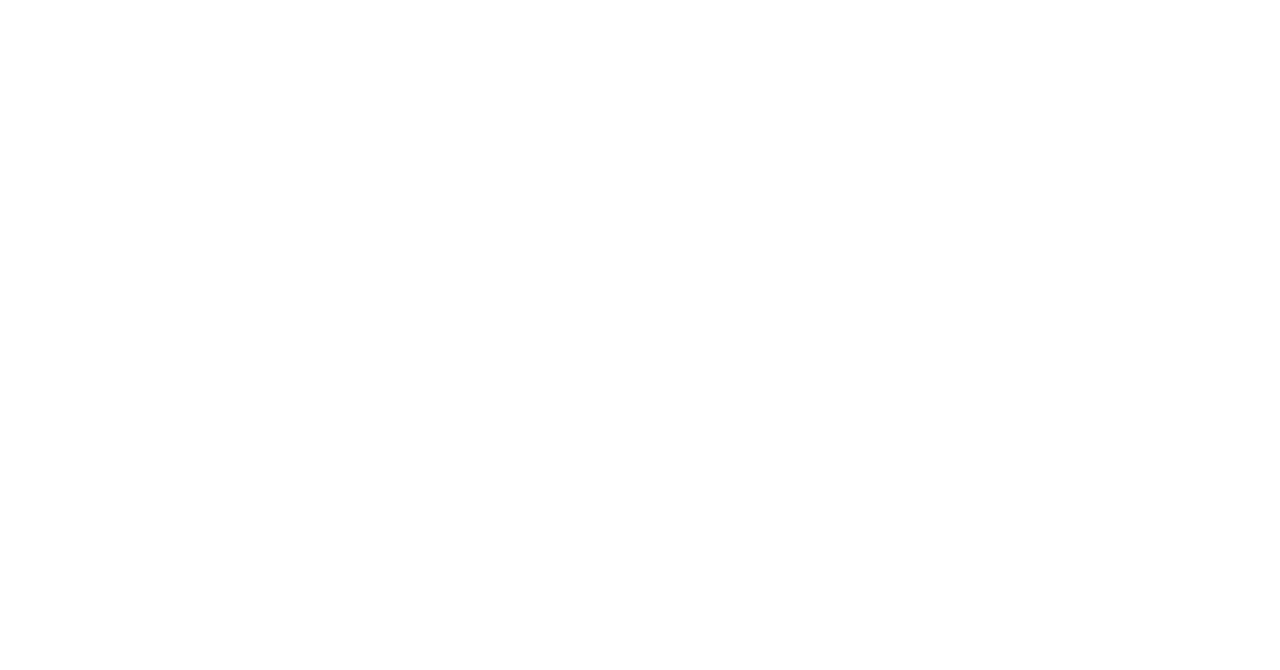
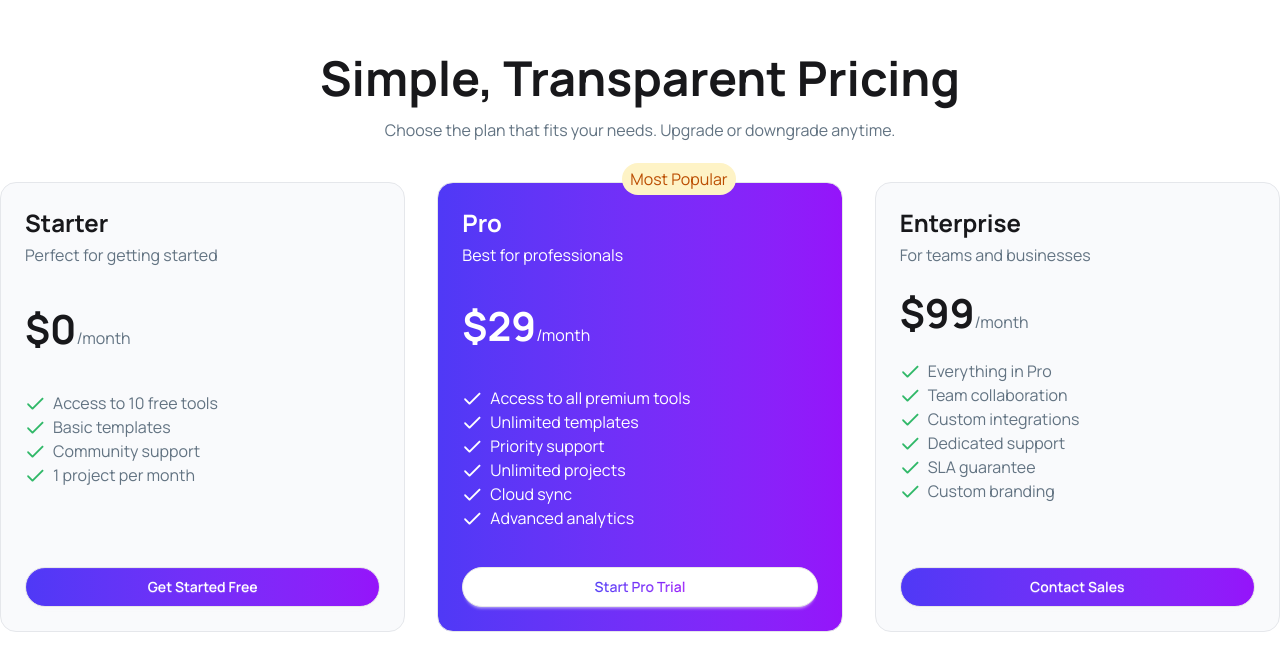
Before and after one commit to Zihad-1883/Zihad-Assignment-6, a React (Vite) app: page / in a window 1280 px wide. Shown: the part 3536-4206 px from the top of the page. Before the commit the page ends 3490 px from the top, so only its background shows below. Built offline with nearby package versions, Linux system fonts and the light colour scheme.

Commit message:
pricing section done

```diff
--- a/src/App.jsx
+++ b/src/App.jsx
@@ -5,6 +5,7 @@
 import Stats from './Components/Stats'
 import Tools from './Components/Tools'
 import GetStarted from './Components/GetStarted'
+import Pricing from './Components/Pricing'
 
 const getProducts = async() => {
     const res = await fetch('/products.json');
@@ -28,6 +29,7 @@
           <Tools productsPromise={productsPromise} buyNow={buyNow} setBuyNow={setBuyNow}></Tools>
        </Suspense>
        <GetStarted></GetStarted>
+       <Pricing></Pricing>
     </>
   )
 }
--- a/src/Components/GetStarted.jsx
+++ b/src/Components/GetStarted.jsx
@@ -10,7 +10,7 @@
                 <h2 className="text-5xl font-bold mb-4">Get Started in 3 Steps</h2>
                 <p className="text-[#627382]">Start using premium digital tools in minutes, not hours.</p>
             </div>
-            <div className="container mx-auto grid grid-cols-3 gap-8">
+            <div className="container mx-auto grid md:grid-cols-2 lg:grid-cols-3 gap-8">
                 <div className="bg-white rounded-2xl shadow-sm p-8">
                     <div className="text-right">
                         <span className="text-right text-white p-2 bg-linear-to-r from-[#4f39f6] to-[#9514fa] rounded-full">01</span>
--- /dev/null
+++ b/src/Components/Pricing.jsx
@@ -0,0 +1,119 @@
+import React from 'react';
+import Check from '../assets/Check.png'
+import CheckWhite from '../assets/CheckWhite.png'
+
+const Pricing = () => {
+    return (
+        <div className="container mx-auto my-25">
+
+            <div className="text-center">
+                <h2 className="text-5xl font-bold mb-4">Simple, Transparent Pricing</h2>
+                <p className="text-[#627382]">Choose the plan that fits your needs. Upgrade or downgrade anytime.</p>
+            </div>
+
+            <div className="grid md:grid-cols-2 lg:grid-cols-3 gap-8 mt-10">
+
+                <div className="bg-[#F9FAFC] p-6 flex flex-col justify-between border-1 border-gray-200 rounded-2xl">
+                    <div>
+                        <h4 className="text-2xl font-bold mb-1">Starter</h4>
+                        <p className="text-[#627382]">Perfect for getting started</p>
+                    </div>
+                    <h3 className="my-4"><span className="text-[40px] font-bold">$0</span><span className="text-[#627382]">/month</span></h3>
+                    <div>
+                        <div className="flex items-center gap-2">
+                            <img src={Check} alt="" />
+                            <p className="text-[#627382]">Access to 10 free tools</p>
+                        </div>
+                        <div className="flex items-center gap-2">
+                            <img src={Check} alt="" />
+                            <p className="text-[#627382]">Basic templates</p>
+                        </div>
+                        <div className="flex items-center gap-2">
+                            <img src={Check} alt="" />
+                            <p className="text-[#627382]">Community support</p>
+                        </div>
+                        <div className="flex items-center gap-2">
+                            <img src={Check} alt="" />
+                            <p className="text-[#627382]">1 project per month</p>
+                        </div>
+                    </div>
+                    <button className="btn bg-linear-to-r from-[#4f39f6] to-[#9514fa] font-semibold text-white rounded-full w-full mt-16">Get Started Free</button>
+                </div>
+
+                <div className="bg-linear-to-r from-[#4f39f6] to-[#9514fa] flex flex-col justify-between p-6 border-1 border-gray-200 rounded-2xl relative">
+                    <span className="text-[#BB4D00] bg-[#FEF3C6] px-2 py-1 rounded-full absolute -top-5 left-35 xl:left-46">Most Popular</span>
+                    <div>
+                        <h4 className="text-2xl font-bold mb-1 text-white">Pro</h4>
+                        <p className="text-[#627382] text-white">Best for professionals</p>
+                    </div>
+                    <h3 className="my-4"><span className="text-[40px] font-bold text-white">$29</span><span className="text-[#627382] text-white">/month</span></h3>
+                    <div>
+                        <div className="flex items-center gap-2">
+                            <img src={CheckWhite} alt="" />
+                            <p className="text-[#627382] text-white">Access to all premium tools</p>
+                        </div>
+                        <div className="flex items-center gap-2">
+                            <img src={CheckWhite} alt="" />
+                            <p className="text-[#627382] text-white">Unlimited templates</p>
+                        </div>
+                        <div className="flex items-center gap-2">
+                            <img src={CheckWhite} alt="" />
+                            <p className="text-[#627382] text-white">Priority support</p>
+                        </div>
+                        <div className="flex items-center gap-2">
+                            <img src={CheckWhite} alt="" />
+                            <p className="text-[#627382] text-white">Unlimited projects</p>
+                        </div>
+                        <div className="flex items-center gap-2">
+                            <img src={CheckWhite} alt="" />
+                            <p className="text-[#627382] text-white">Cloud sync</p>
+                        </div>
+                        <div className="flex items-center gap-2">
+                            <img src={CheckWhite} alt="" />
+                            <p className="text-[#627382] text-white">Advanced analytics</p>
+                        </div>
+                    </div>
+                    <button className="btn bg-white font-semibold text-white rounded-full py-4 mt-6 w-full"><span className="bg-linear-to-r from-[#4f39f6] to-[#9514fa] text-transparent bg-clip-text">Start Pro Trial</span></button>
+                </div>
+
+                <div className="bg-[#F9FAFC] p-6 flex flex-col justify-between border-1 border-gray-200 rounded-2xl">
+                    <div>
+                        <h4 className="text-2xl font-bold mb-1">Enterprise</h4>
+                        <p className="text-[#627382]">For teams and businesses</p>
+                    </div>
+                    <h3 className="my-4"><span className="text-[40px] font-bold">$99</span><span className="text-[#627382]">/month</span></h3>
+                    <div>
+                        <div className="flex items-center gap-2">
+                            <img src={Check} alt="" />
+                            <p className="text-[#627382]">Everything in Pro</p>
+                        </div>
+                        <div className="flex items-center gap-2">
+                            <img src={Check} alt="" />
+                            <p className="text-[#627382]">Team collaboration</p>
+                        </div>
+                        <div className="flex items-center gap-2">
+                            <img src={Check} alt="" />
+                            <p className="text-[#627382]">Custom integrations</p>
+                        </div>
+                        <div className="flex items-center gap-2">
+                            <img src={Check} alt="" />
+                            <p className="text-[#627382]">Dedicated support</p>
+                        </div>
+                        <div className="flex items-center gap-2">
+                            <img src={Check} alt="" />
+                            <p className="text-[#627382]">SLA guarantee</p>
+                        </div>
+                        <div className="flex items-center gap-2">
+                            <img src={Check} alt="" />
+                            <p className="text-[#627382]">Custom branding</p>
+                        </div>
+                    </div>
+                    <button className="btn bg-linear-to-r from-[#4f39f6] to-[#9514fa] font-semibold text-white rounded-full w-full mt-16">Contact Sales</button>
+                </div>
+
+            </div>
+        </div>
+    );
+};
+
+export default Pricing;
```
Also changed, not shown: src/assets/CheckWhite.png (added).
